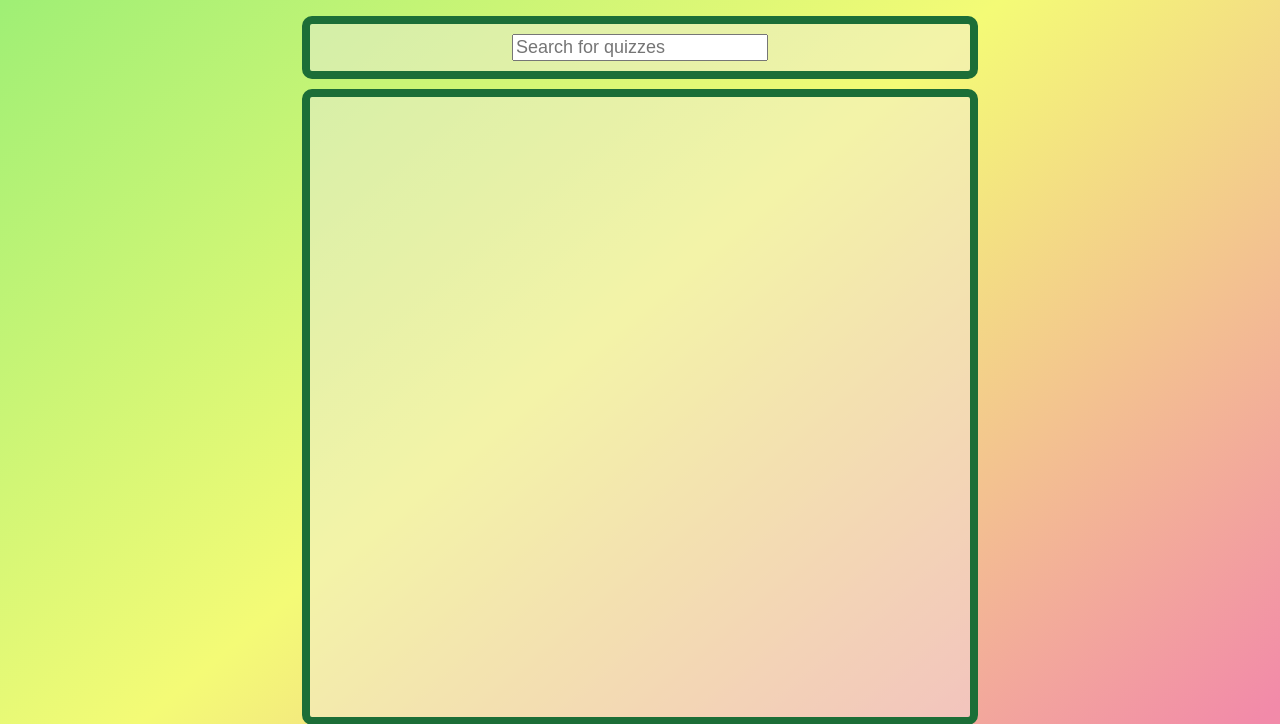
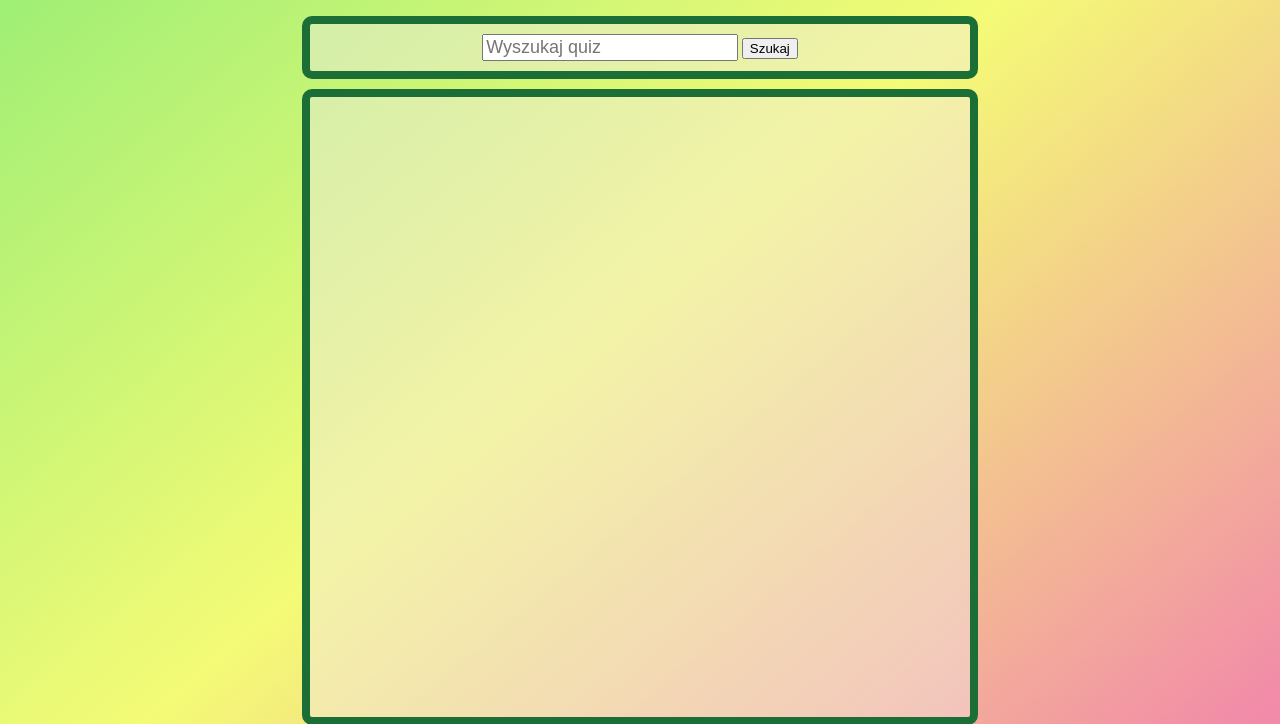
Before and after one commit to KubiakJakub01/quizoinator, a Flask app: page / in a window 1280 px wide. Shown: the part 59-783 px from the top of the page. Run offline with Flask 3, Linux system fonts and the light colour scheme; some web fonts are replaced.

Commit message:
Added search quiz functionality

```diff
--- a/quiz_module_app/routes.py
+++ b/quiz_module_app/routes.py
@@ -128,19 +128,13 @@ def edit_quiz(quiz_id_parameter):
         return render_template('edit_quiz.html', questions=questions, quiz=quiz)
 
 
-@main.route('/', methods=['GET'])
+@main.route('/', methods=['GET','POST'])
 def index():
 
     if request.method == 'POST':
-        new_quiz = Quiz(
-            title=request.form['title'], description=request.form['description'])
-        try:
-            db.session.add(new_quiz)
-            db.session.commit()
-            return redirect(url_for('main.edit_quiz', quiz_id_parameter=new_quiz.id))
-        except:
-            return 'There was an issue adding your task'
-
+       searched_quiz = request.form['searchQuiz']
+       quizes = Quiz.query.filter(Quiz.title.ilike(f'%{searched_quiz}%')).all()
+       return render_template('index.html', quizes=quizes)
     else:
         quizes = Quiz.query.all()
         return render_template('index.html', quizes=quizes)
--- a/quiz_module_app/templates/index.html
+++ b/quiz_module_app/templates/index.html
@@ -9,7 +9,10 @@
 {% block content %}
     <a href="#" class="scrollup"></a>
     <div id = "searchField" class = "container">
-        <input id = "searchQuiz" type = "search" placeholder="Search for quizzes" />
+        <form action="/" method="POST">
+        <input id = "searchQuiz" type = "search" name="searchQuiz" placeholder="Wyszukaj quiz" />
+        <input type="submit" name="search_btn" value="Szukaj">
+        </form>
     </div>
     <div id="quizesList" class="container">
         {% for quiz in quizes[:20] %}
```
Also changed, not shown: instance/db.sqlite3.
